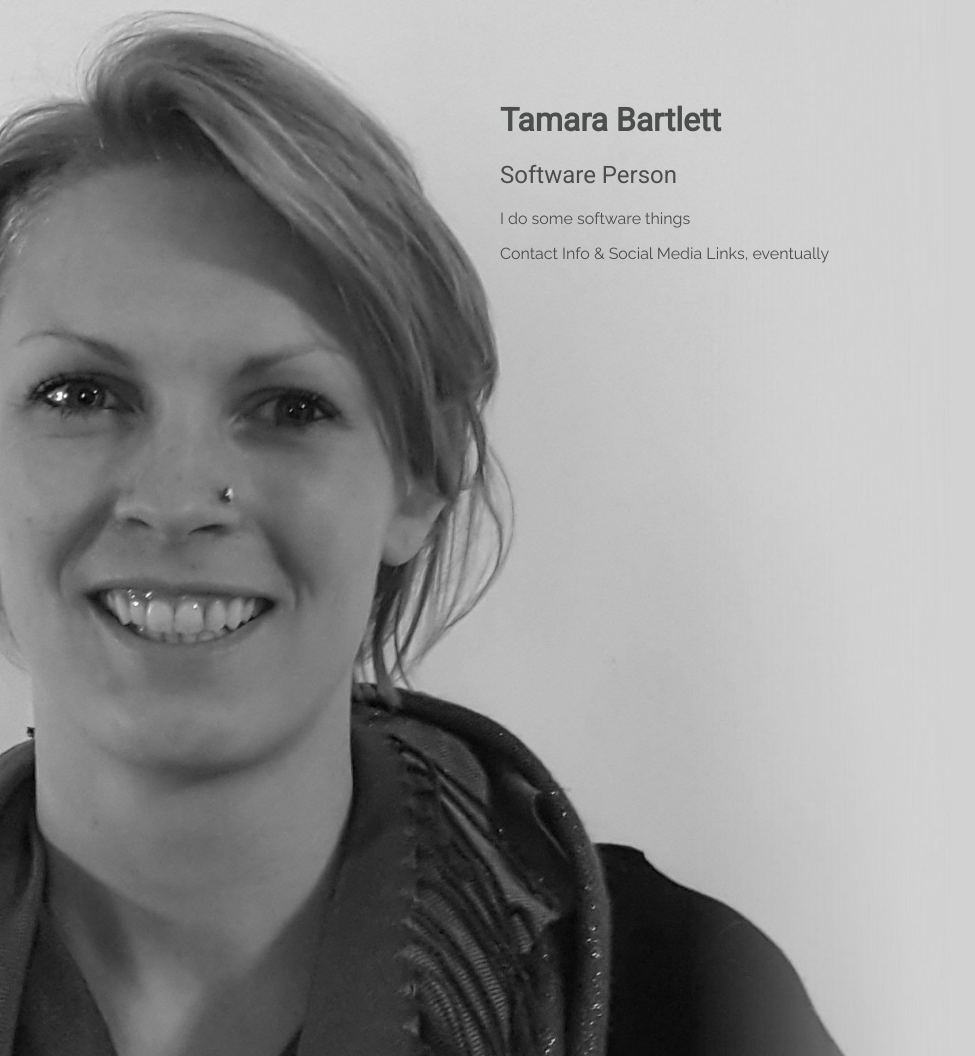
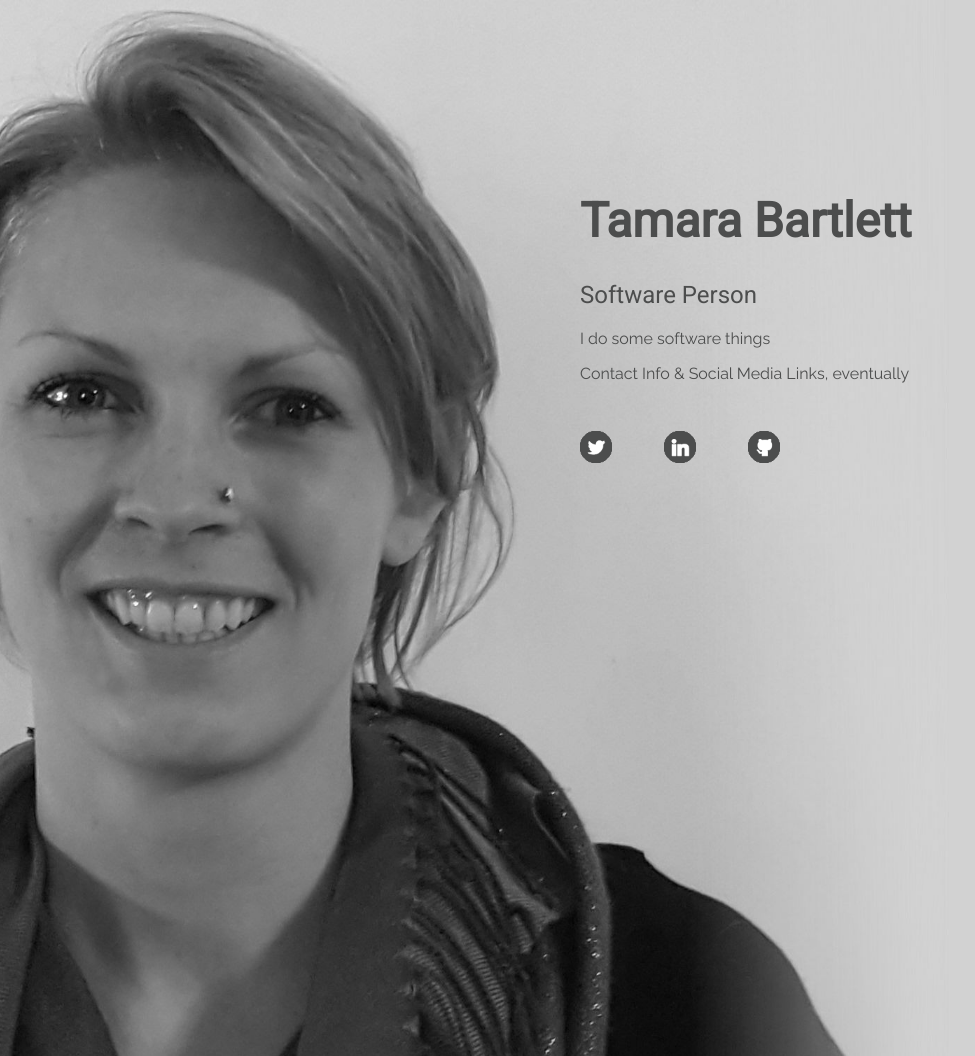
Before and after one commit to tamarabartlett/tam-bartlett-portfolio, a PHP site: page /index.html in a window 1280 px wide. Shown: the top 1056 px of the page, without its empty margins (0-975 px from the left). Run offline with PHP 8.4, Linux system fonts and the light colour scheme.

Commit message:
Adds icons that do nothing. Adds favicon

```diff
--- a/index.html
+++ b/index.html
@@ -3,6 +3,7 @@
   <head>
     <meta charset="utf-8">
     <link rel="stylesheet" type="text/css" href="styles.css">
+    <link rel='icon' href='images/favicon.ico' type='image/x-icon'/ >
     <link href="https://fonts.googleapis.com/css?family=Raleway:regular|Roboto:regular,medium" rel="stylesheet">
     <title>Tamara Bartlett</title>
   </head>
@@ -12,11 +13,18 @@
         <img src="images/profilePic.jpg" />
       </div>
       <div class="bio">
-        <h1>Tamara Bartlett</h1>
-        <h2>Software Person</h2>
-        <p>I do some software things</p>
+        <div class="bio-text">
+          <h1>Tamara Bartlett</h1>
+          <h2>Software Person</h2>
+          <p>I do some software things</p>
 
-        <p>Contact Info & Social Media Links, eventually</p>
+          <p>Contact Info & Social Media Links, eventually</p>
+        </div>
+        <div class="social-media">
+          <img src="images/socialmedia/twitter.png" />
+          <img src="images/socialmedia/linkedin.png" />
+          <img src="images/socialmedia/github.png" />
+        </div>
       </div>
     </div>
   </body>
--- a/styles.css
+++ b/styles.css
@@ -8,10 +8,12 @@ body, html {
 body {
   height: 100vh;
   width: 100vw;
+  color: #4C4D4D;
 }
 
 h1 {
   font-family: 'Roboto', sans-serif;
+  font-size: 3em;
   font-weight: bold;
 }
 
@@ -31,16 +33,15 @@ p {
 .container {
   display: flex;
   background-color: #D2D2D2;
-  color: #4C4D4D;
 }
 
  .image {
    width: 600px;
    zoom: 70%;
-  display: flex;
-  justify-content: center;
-  align-items: center;
-  overflow: visible;
+   display: flex;
+   justify-content: center;
+   align-items: center;
+   overflow: visible;
 }
 
 .image img {
@@ -50,11 +51,25 @@ p {
 }
 
 .bio {
-  margin: 5em;
+  margin: 10em;
   width: 50%;
+}
+
+.bio-text {
+  margin-bottom: 3em;
 }
 
 .flex-item {
   display: inline;
   align-self: center;
 }
+
+.social-media {
+  display: inline;
+}
+
+.social-media img {
+  height: 2em;
+  width: 2em;
+  margin-right: 3em;
+}
```
Also changed, not shown: images/favicon.ico (added), images/socialmedia/fiverr.png (added), images/socialmedia/freelancer.png (added), images/socialmedia/github.png (added), images/socialmedia/instagram.png (added), images/socialmedia/linkedin.png (added), images/socialmedia/twitter.png (added), images/socialmedia/upwork.png (added).
